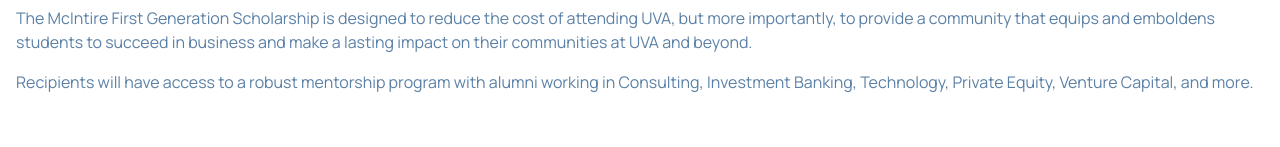
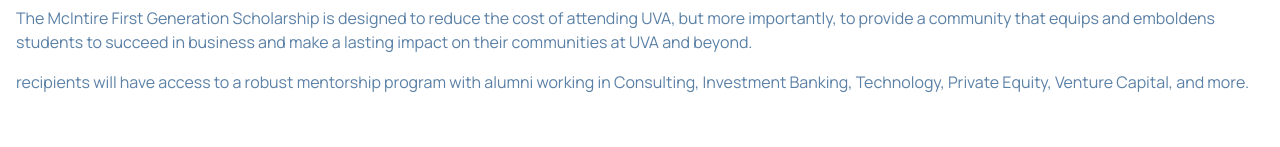
Before and after one commit to dahal-manish/mcintire-first-gen, a Next.js app: page /about in a window 1280 px wide. Shown: the part 212-359 px from the top of the page. Built offline with nearby package versions, Linux system fonts and the light colour scheme.

Commit message:
Update page.tsx

```diff
--- a/app/about/page.tsx
+++ b/app/about/page.tsx
@@ -13,7 +13,7 @@
             The McIntire First Generation Scholarship is designed to reduce the cost of attending UVA, but more importantly, to provide a community that equips and emboldens students to succeed in business and make a lasting impact on their communities at UVA and beyond.
           </p>
           <p className="text-blue-1 mb-4">
-            Recipients will have access to a robust mentorship program with alumni working in Consulting, Investment Banking, Technology, Private Equity, Venture Capital, and more.
+            recipients will have access to a robust mentorship program with alumni working in Consulting, Investment Banking, Technology, Private Equity, Venture Capital, and more.
           </p>
         </section>
 
```
